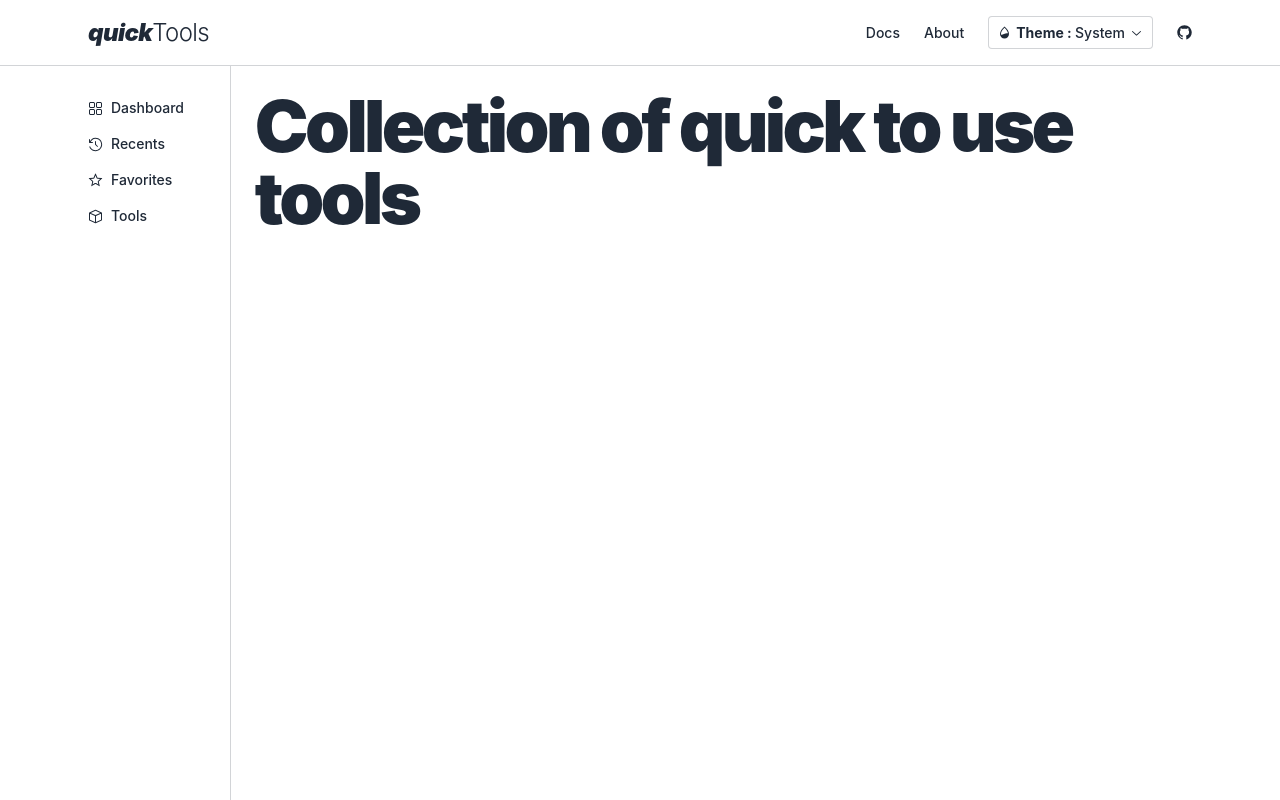
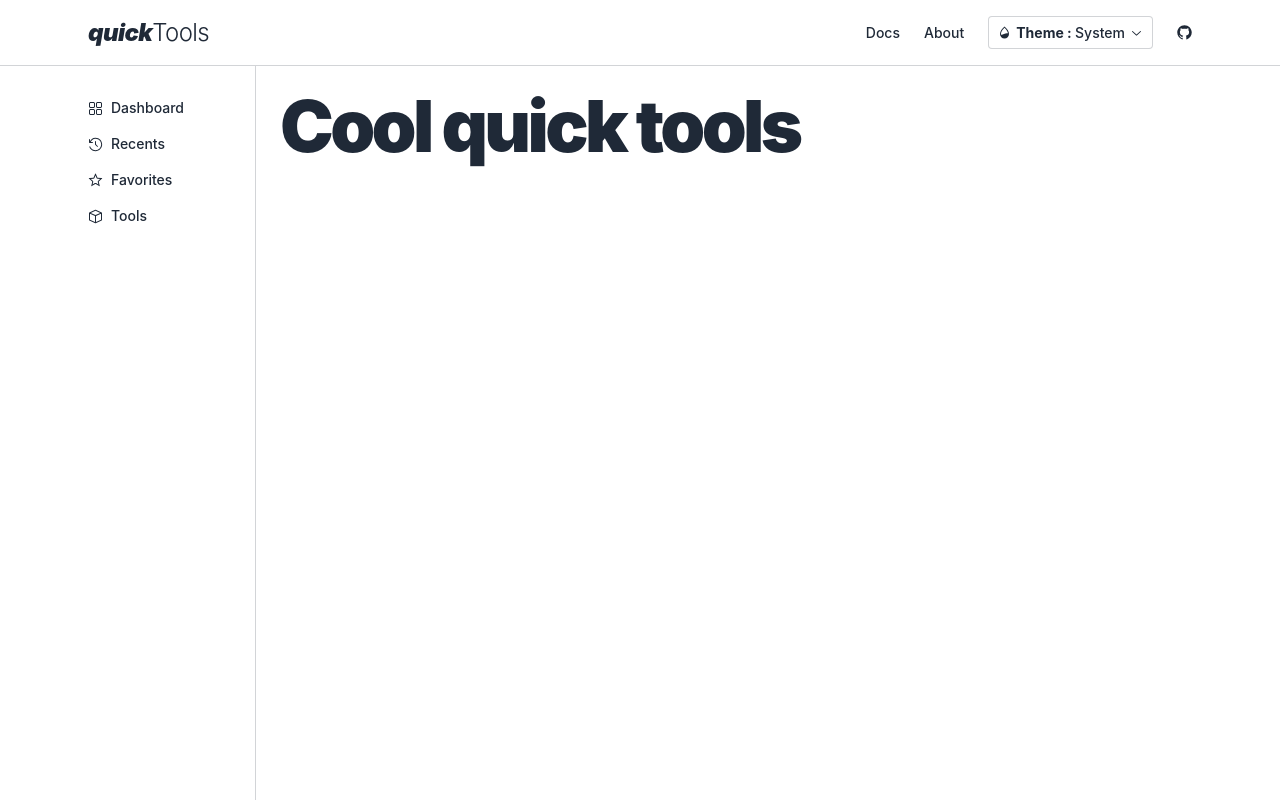
Before and after one commit to Rich1997/quickTools, a React (Vite) app: page / in a window 1280 px wide. Built offline with nearby package versions, Linux system fonts and the light colour scheme; a web font is replaced by a local one.

Commit message:
2 files modified

```diff
--- a/src/components/Hero.tsx
+++ b/src/components/Hero.tsx
@@ -1,7 +1,7 @@
 const Hero = () => {
     return (
-        <div className="tracking-tight text-7xl w-full mx-auto p-6 max-w-6xl tracking-tighter">
-            <span className="font-black">Collection of quick to use tools</span>
+        <div className="tracking-tight text-7xl w-full p-6 max-w-2xl tracking-tighter break-words">
+            <span className="font-black">Cool quick tools</span>
         </div>
     );
 };
--- a/src/components/Sidebar.tsx
+++ b/src/components/Sidebar.tsx
@@ -22,7 +22,7 @@ const Sidebar = () => {
             {sidebarOptions.map((options, key) => (
                 <div
                     key={key}
-                    className="flex items-center gap-2 text-sm py-2 px-3 rounded hover:bg-primary hover:text-primary-content"
+                    className="flex items-center gap-2 text-sm py-2 px-3 rounded hover:bg-base-content/20"
                 >
                     {options.icon} {options.option}
                 </div>
```
